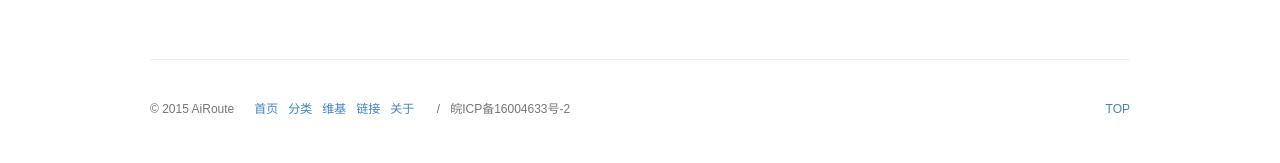
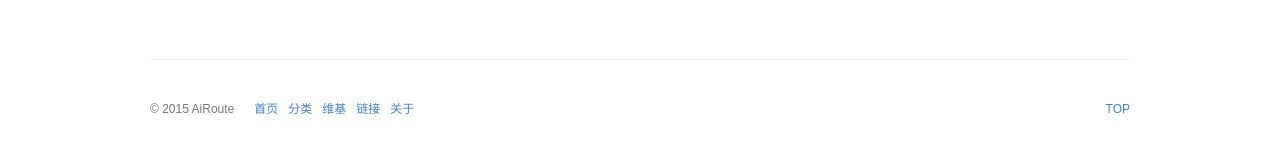
Before and after one commit to AiRoute/AiRoute.github.io, a Jekyll site: the page built from _wiki/ida-pro.md, in a window 1280 px wide. Shown: the part 846-1009 px from the top of the page. Built offline with Jekyll 4.4.1, drawn with Linux system fonts in a browser that asks for light colours; some web fonts are replaced; comment, search, counter and statistics services are not loaded.

Commit message:
Update footer.html

```diff
--- a/_includes/footer.html
+++ b/_includes/footer.html
@@ -24,8 +24,7 @@
                 </li>
                 {% endfor %}
                 <li><a href="{{ site.url }}{{ site.subscribe_rss }}"><span class="octicon octicon-rss" style="color:orange;"></span></a></li>
-                /<li>皖ICP备16004633号-2</li>
-            </ul>
+
 
           {% include visit-stat.html %}
 
```
